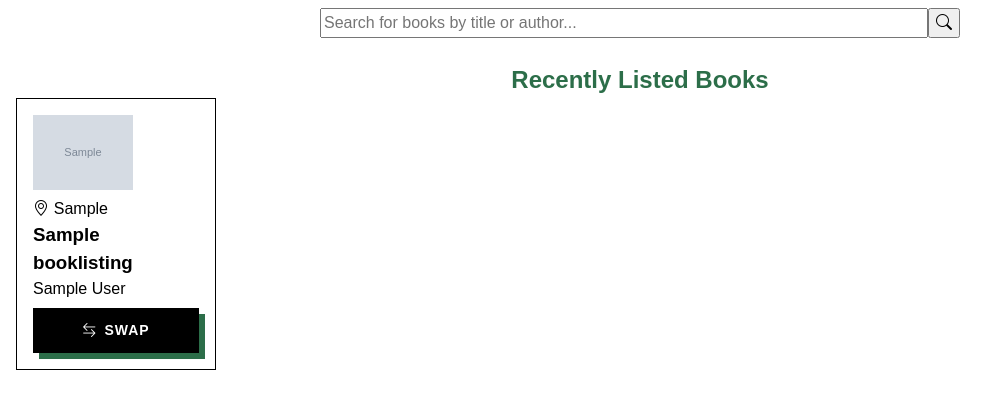
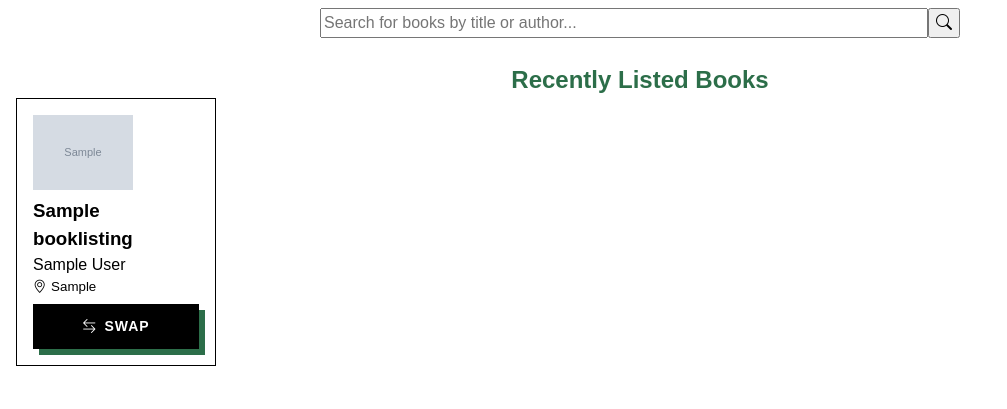
Before and after one commit to jhthompson/book-swap, a Django app: page / in a window 1280 px wide. Shown: the part 221-630 px from the top of the page, without its empty margins (0-1007 px from the left). Run offline with Django 5.2, Linux system fonts and the light colour scheme; tables that the repository leaves empty hold one stand-in row (values such as "Sample post"); grey boxes marked "Sample" are stand-in pictures.

Commit message:
Move city below author

```diff
--- a/core/templates/core/index.html
+++ b/core/templates/core/index.html
@@ -20,9 +20,9 @@
                     <article class="book-card box stack">
                         <img src="{{ listing.cover_photo.url }}" style="max-width: 100px"/>
                         <div class="margin-block-start:s-2">
-                            <p><i class="bi bi-geo-alt margin-inline-end:s-3"></i>{{ listing.get_city }}</p>
                             <h3 class="margin:0">{{ listing.title }}</h3>
                             <p class="margin:0">{{ listing.author }}</p>
+                            <small class="display:block"><i class="bi bi-geo-alt margin-inline-end:s-3"></i>{{ listing.get_city }}</small>
                             <a class="button margin-block-start:s-2 width:100" href="{% url 'new_swap' %}?proposed_to={{ listing.owner.id }}&requested_book_listing_ids={{ listing.id }}">
                                 <i class="bi bi-arrow-left-right margin-inline-end:s-2"></i>Swap
                             </a>
```
